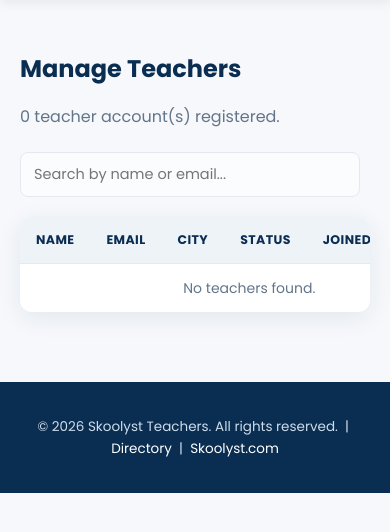
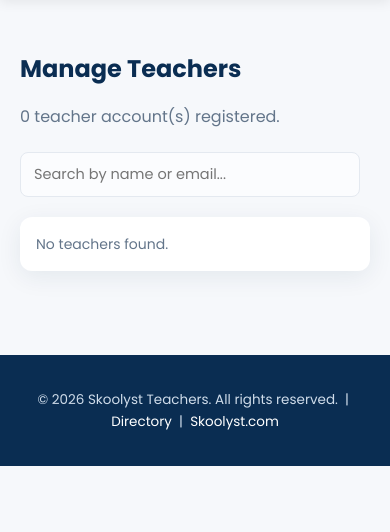
Before and after one commit to Abdul-khalid-2/skoolyst-teachers, a PHP site: page /projects/admin/teachers in a window 390 px wide. Shown: the part 68-600 px from the top of the page. Run offline with PHP 8.4, Linux system fonts and the light colour scheme; the visitor is signed in with stand-in values (Sample User, id 1); data comes from the database, SQL or seed files in the repository; some libraries are stand-ins or nearby versions.

Commit message:
Convert admin table actions to dropdown menu; make tables fully responsive
- Replace the row of inline action buttons on /admin/teachers with a
  single 'Actions' dropdown (status changes, send welcome email, add
  missing details, delete), grouped with dividers
- Add vanilla-JS dropdown toggle (click to open, click-outside/Escape
  to close, only one open at a time) matching the existing app.js style
- Make .app-table fully responsive below 760px: rows collapse into
  stacked label/value cards via data-label attributes instead of
  squeezing or overflowing the table
- Apply the same data-label markup to the /admin dashboard table

```diff
--- a/assets/css/app.css
+++ b/assets/css/app.css
@@ -310,11 +310,61 @@ textarea.form-control { min-height: 110px; resize: vertical; }
 .table-wrap { background: #fff; border-radius: var(--radius); box-shadow: var(--shadow); overflow: hidden; }
 table.app-table { width: 100%; border-collapse: collapse; font-size: 14px; }
 table.app-table th { background: var(--primary-soft); text-align: left; padding: 13px 16px; color: var(--primary); font-size: 12.5px; text-transform: uppercase; letter-spacing: .4px; }
-table.app-table td { padding: 13px 16px; border-top: 1px solid var(--border); color: var(--text-dark); }
+table.app-table td { padding: 13px 16px; border-top: 1px solid var(--border); color: var(--text-dark); vertical-align: middle; }
 .badge { padding: 4px 10px; border-radius: 20px; font-size: 12px; font-weight: 600; }
 .badge-active { background: #e8f8ee; color: var(--success); }
 .badge-inactive { background: #fdecec; color: var(--danger); }
 .badge-pending { background: #fff7e0; color: #b9860b; }
+
+/* Fully responsive table: collapses each row into a stacked "card" of
+   label/value pairs below this breakpoint, instead of overflowing or
+   shrinking illegibly. */
+@media (max-width: 760px) {
+    .table-wrap { overflow: visible; box-shadow: none; background: transparent; }
+    table.app-table thead { display: none; }
+    table.app-table, table.app-table tbody, table.app-table tr, table.app-table td { display: block; width: 100%; }
+    table.app-table tr {
+        background: #fff; border-radius: var(--radius); box-shadow: var(--shadow);
+        margin-bottom: 14px; padding: 6px 16px; overflow: visible;
+    }
+    table.app-table td {
+        display: flex; align-items: center; justify-content: space-between; gap: 14px;
+        padding: 10px 0; border-top: 1px solid var(--border); text-align: right;
+    }
+    table.app-table td:first-child { border-top: none; }
+    table.app-table td[data-label]::before {
+        content: attr(data-label); font-weight: 600; color: var(--text-muted);
+        font-size: 11.5px; text-transform: uppercase; letter-spacing: .4px; text-align: left;
+    }
+    table.app-table td.actions-cell { justify-content: flex-end; }
+    table.app-table td.actions-cell::before { content: none; }
+}
+
+/* ===== Actions dropdown ===== */
+.actions-dropdown { position: relative; display: inline-block; text-align: left; }
+.actions-dropdown-toggle {
+    background: var(--primary-soft); color: var(--primary); border: none; border-radius: 7px;
+    padding: 8px 14px; font-size: 13px; font-weight: 600; cursor: pointer;
+    display: inline-flex; align-items: center; gap: 6px;
+}
+.actions-dropdown-toggle:hover { background: #dfe9f5; }
+.actions-dropdown-toggle .caret { font-size: 10px; transition: transform .15s; }
+.actions-dropdown.open .actions-dropdown-toggle .caret { transform: rotate(180deg); }
+.actions-dropdown-menu {
+    display: none; position: absolute; right: 0; top: calc(100% + 6px); background: #fff;
+    border: 1px solid var(--border); border-radius: 10px; box-shadow: 0 12px 30px rgba(0,0,0,.16);
+    min-width: 220px; z-index: 50; padding: 6px;
+}
+.actions-dropdown.open .actions-dropdown-menu { display: block; }
+.actions-dropdown-menu form { margin: 0; }
+.actions-dropdown-menu button {
+    display: flex; align-items: center; width: 100%; text-align: left; background: none; border: none;
+    padding: 10px 12px; border-radius: 7px; font-size: 13.5px; color: var(--text-dark); cursor: pointer;
+}
+.actions-dropdown-menu button:hover { background: var(--primary-soft); }
+.actions-dropdown-menu button.danger { color: var(--danger); }
+.actions-dropdown-menu button.danger:hover { background: #fdecec; }
+.actions-dropdown-menu .dropdown-divider { height: 1px; background: var(--border); margin: 6px 4px; }
 
 .stat-cards { display: grid; grid-template-columns: repeat(4, 1fr); gap: 18px; margin-bottom: 30px; }
 @media (max-width: 860px) { .stat-cards { grid-template-columns: repeat(2, 1fr); } }
--- a/assets/js/app.js
+++ b/assets/js/app.js
@@ -13,6 +13,25 @@ document.addEventListener('DOMContentLoaded', function () {
     if (dashToggle && dashSidebar) {
         dashToggle.addEventListener('click', function () { dashSidebar.classList.toggle('open'); });
     }
+
+    // ===== Actions dropdown (admin tables) =====
+    document.querySelectorAll('.actions-dropdown-toggle').forEach(function (toggle) {
+        toggle.addEventListener('click', function (e) {
+            e.stopPropagation();
+            var dropdown = toggle.closest('.actions-dropdown');
+            var wasOpen = dropdown.classList.contains('open');
+            document.querySelectorAll('.actions-dropdown.open').forEach(function (d) { d.classList.remove('open'); });
+            if (!wasOpen) dropdown.classList.add('open');
+        });
+    });
+    document.addEventListener('click', function () {
+        document.querySelectorAll('.actions-dropdown.open').forEach(function (d) { d.classList.remove('open'); });
+    });
+    document.addEventListener('keydown', function (e) {
+        if (e.key === 'Escape') {
+            document.querySelectorAll('.actions-dropdown.open').forEach(function (d) { d.classList.remove('open'); });
+        }
+    });
 
     // Auto-hide flash alerts
     document.querySelectorAll('.alert').forEach(function (el) {
--- a/views/admin/teachers.php
+++ b/views/admin/teachers.php
@@ -16,33 +16,44 @@
             <tbody>
             <?php foreach ($result['data'] as $t): ?>
                 <tr>
-                    <td><a href="<?= Helpers::url('/p/' . $t['slug']) ?>" target="_blank" style="color:var(--primary);font-weight:600;"><?= Helpers::e($t['full_name']) ?></a></td>
-                    <td><?= Helpers::e($t['email']) ?></td>
-                    <td><?= Helpers::e($t['city']) ?></td>
-                    <td><span class="badge badge-<?= $t['status'] ?>"><?= ucfirst($t['status']) ?></span></td>
-                    <td><?= date('M j, Y', strtotime($t['created_at'])) ?></td>
-                    <td style="white-space:nowrap;">
+                    <td data-label="Name"><a href="<?= Helpers::url('/p/' . $t['slug']) ?>" target="_blank" style="color:var(--primary);font-weight:600;"><?= Helpers::e($t['full_name']) ?></a></td>
+                    <td data-label="Email"><?= Helpers::e($t['email']) ?></td>
+                    <td data-label="City"><?= Helpers::e($t['city']) ?></td>
+                    <td data-label="Status"><span class="badge badge-<?= $t['status'] ?>"><?= ucfirst($t['status']) ?></span></td>
+                    <td data-label="Joined"><?= date('M j, Y', strtotime($t['created_at'])) ?></td>
+                    <td class="actions-cell">
+                        <div class="actions-dropdown">
+                            <button type="button" class="actions-dropdown-toggle">Actions <span class="caret">&#9662;</span></button>
+                            <div class="actions-dropdown-menu">
                                 <?php foreach (['active' => 'Activate', 'inactive' => 'Disable', 'pending' => 'Mark Pending'] as $st => $label): ?>
                                     <?php if ($t['status'] !== $st): ?>
-                            <form method="post" action="<?= Helpers::url('/admin/teachers/' . $t['id'] . '/status') ?>" style="display:inline-block;margin-right:4px;">
+                                    <form method="post" action="<?= Helpers::url('/admin/teachers/' . $t['id'] . '/status') ?>">
                                         <input type="hidden" name="_csrf" value="<?= Helpers::csrfToken() ?>">
                                         <input type="hidden" name="status" value="<?= $st ?>">
-                                <button type="submit" class="btn btn-sm" style="background:var(--primary-soft);color:var(--primary);"><?= $label ?></button>
+                                        <button type="submit"><?= $label ?></button>
                                     </form>
                                     <?php endif; ?>
                                 <?php endforeach; ?>
-                        <form method="post" action="<?= Helpers::url('/admin/teachers/' . $t['id'] . '/send-welcome') ?>" style="display:inline-block;margin-right:4px;" onsubmit="return confirm('Send the welcome email to ' + <?= json_encode($t['email']) ?> + '?');">
+
+                                <div class="dropdown-divider"></div>
+
+                                <form method="post" action="<?= Helpers::url('/admin/teachers/' . $t['id'] . '/send-welcome') ?>" onsubmit="return confirm('Send the welcome email to ' + <?= json_encode($t['email']) ?> + '?');">
                                     <input type="hidden" name="_csrf" value="<?= Helpers::csrfToken() ?>">
-                            <button type="submit" class="btn btn-sm" style="background:#e6f4ea;color:#1e7e34;">Send Welcome Email</button>
+                                    <button type="submit">Send Welcome Email</button>
                                 </form>
-                        <form method="post" action="<?= Helpers::url('/admin/teachers/' . $t['id'] . '/send-reminder') ?>" style="display:inline-block;margin-right:4px;" onsubmit="return confirm('Send a profile completion reminder to ' + <?= json_encode($t['email']) ?> + '?');">
+                                <form method="post" action="<?= Helpers::url('/admin/teachers/' . $t['id'] . '/send-reminder') ?>" onsubmit="return confirm('Send a profile completion reminder to ' + <?= json_encode($t['email']) ?> + '?');">
                                     <input type="hidden" name="_csrf" value="<?= Helpers::csrfToken() ?>">
-                            <button type="submit" class="btn btn-sm" style="background:#fff7e6;color:#8a6d1a;">Add Missing Details</button>
+                                    <button type="submit">Add Missing Details</button>
                                 </form>
-                        <form method="post" action="<?= Helpers::url('/admin/teachers/' . $t['id'] . '/delete') ?>" style="display:inline-block;" onsubmit="return confirm('Delete this teacher account permanently?');">
+
+                                <div class="dropdown-divider"></div>
+
+                                <form method="post" action="<?= Helpers::url('/admin/teachers/' . $t['id'] . '/delete') ?>" onsubmit="return confirm('Delete this teacher account permanently?');">
                                     <input type="hidden" name="_csrf" value="<?= Helpers::csrfToken() ?>">
-                            <button type="submit" class="btn btn-danger btn-sm">Delete</button>
+                                    <button type="submit" class="danger">Delete</button>
                                 </form>
+                            </div>
+                        </div>
                     </td>
                 </tr>
             <?php endforeach; ?>
```
Also changed, not shown: views/admin/dashboard.php (+5 -5 lines). Lines whose indentation alone changed are shown as unchanged.
